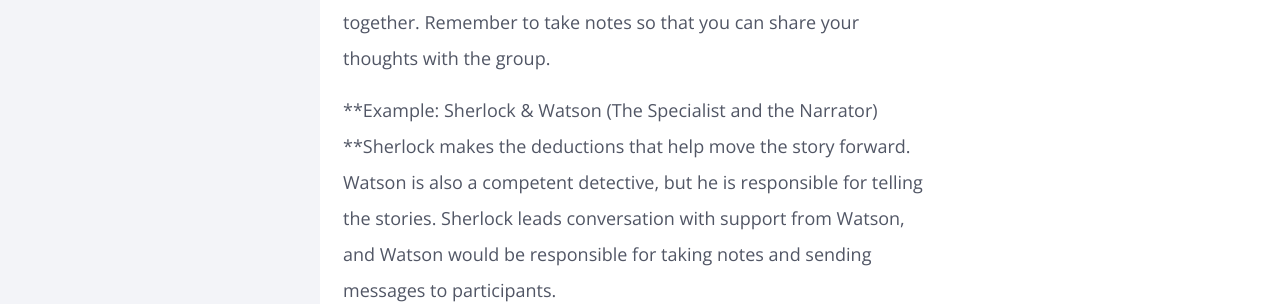
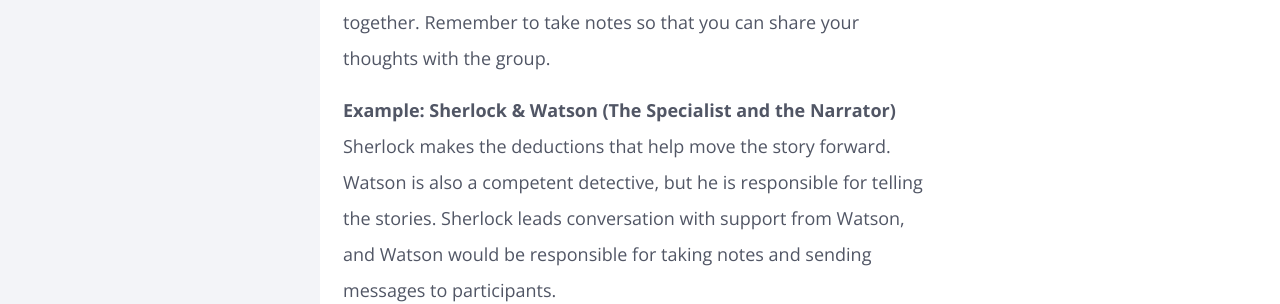
Before and after one commit to p2pu/advanced-facilitation, a Jekyll site: the page built from modules/Co-Facilitation/_posts/2000-01-03-dynamic-duos.md, in a window 1280 px wide. Shown: the part 966-1270 px from the top of the page. Built offline with Jekyll 4.4.1, drawn with Linux system fonts in a browser that asks for light colours; nearby versions of some CDN libraries.

```diff
--- a/modules/Co-Facilitation/_posts/2000-01-03-dynamic-duos.md
+++ b/modules/Co-Facilitation/_posts/2000-01-03-dynamic-duos.md
@@ -21,8 +21,8 @@ title: Dynamic Duo Breakouts
 
 Review one of the following popular duos (or choose your own) and explore the dynamics of their working relationship. As a pair, discuss the interpersonal dynamic between this duo, what skills and traits each bring to the relationship, and how their collective skills work (or don’t work!) together.  Lastly, discuss how this popular duo might split up their facilitation responsibilities if they were leading a program together. Remember to take notes so that you can share your thoughts with the group.
 
-**Example: Sherlock & Watson (The Specialist and the Narrator) \
-**Sherlock makes the deductions that help move the story forward. Watson is also a competent detective, but he is responsible for telling the stories. Sherlock leads conversation with support from Watson, and Watson would be responsible for taking notes and sending messages to participants.
+**Example: Sherlock & Watson (The Specialist and the Narrator)** \
+Sherlock makes the deductions that help move the story forward. Watson is also a competent detective, but he is responsible for telling the stories. Sherlock leads conversation with support from Watson, and Watson would be responsible for taking notes and sending messages to participants.
 
 **Popular Duos**
 
```
